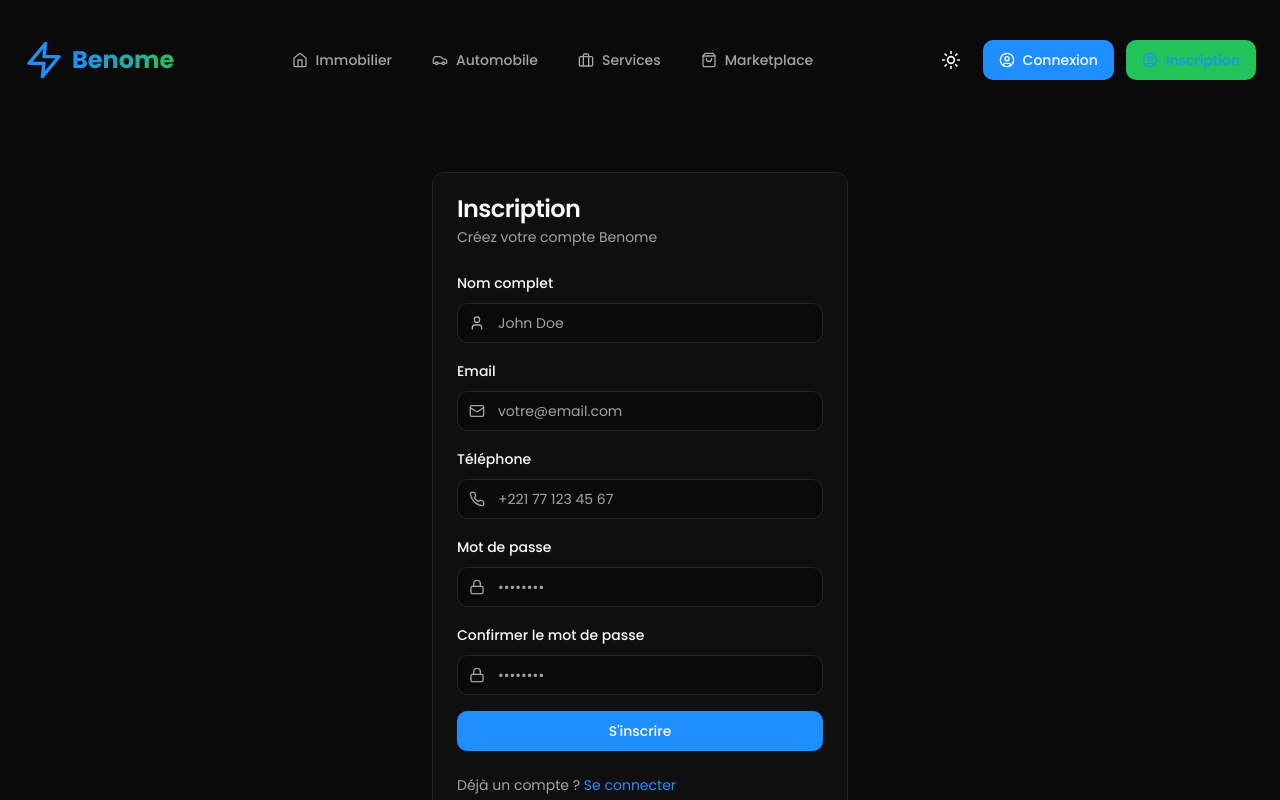
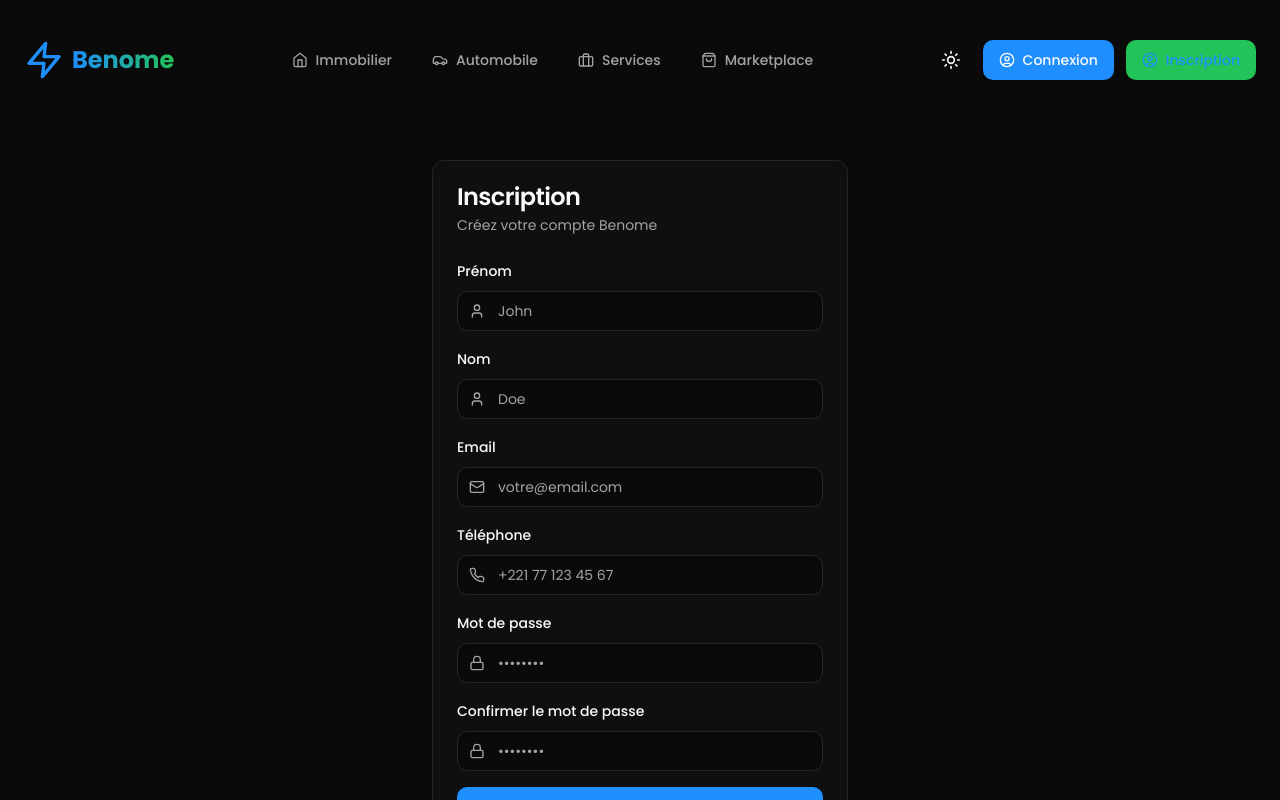
Before and after one commit to idontknowtheusername-paid/officielbenome, a React (Vite) app: page /inscription in a window 1280 px wide. Shown: the top 800 px of the page. Built offline with nearby package versions, Linux system fonts and the light colour scheme.

Commit message:
Update RegisterForm.jsx

```diff
--- a/src/components/auth/RegisterForm.jsx
+++ b/src/components/auth/RegisterForm.jsx
@@ -1,4 +1,3 @@
-
 import React from 'react';
 import { useForm } from 'react-hook-form';
 import { Link } from 'react-router-dom';
@@ -35,15 +34,38 @@ const RegisterForm = () => {
         <CardContent>
           <form onSubmit={handleSubmit(onSubmit)} className="space-y-4">
             <div className="space-y-2">
-              <Label htmlFor="name">Nom complet</Label>
+              <Label htmlFor="firstName">Prénom</Label>
               <div className="relative">
                 <User className="absolute left-3 top-3 h-4 w-4 text-muted-foreground" />
                 <Input
-                  id="name"
+                  id="firstName"
                   type="text"
-                  placeholder="John Doe"
+                  placeholder="John"
                   className="pl-10"
-                  {...register('name', {
+                  {...register('firstName', {
+                    required: 'Le prénom est requis',
+                    minLength: {
+                      value: 2,
+                      message: 'Le prénom doit contenir au moins 2 caractères'
+                    }
+                  })}
+                />
+              </div>
+              {errors.firstName && (
+                <p className="text-sm text-destructive">{errors.firstName.message}</p>
+              )}
+            </div>
+
+            <div className="space-y-2">
+              <Label htmlFor="lastName">Nom</Label>
+              <div className="relative">
+                <User className="absolute left-3 top-3 h-4 w-4 text-muted-foreground" />
+                <Input
+                  id="lastName"
+                  type="text"
+                  placeholder="Doe"
+                  className="pl-10"
+                  {...register('lastName', {
                     required: 'Le nom est requis',
                     minLength: {
                       value: 2,
@@ -52,8 +74,8 @@ const RegisterForm = () => {
                   })}
                 />
               </div>
-              {errors.name && (
-                <p className="text-sm text-destructive">{errors.name.message}</p>
+              {errors.lastName && (
+                <p className="text-sm text-destructive">{errors.lastName.message}</p>
               )}
             </div>
 
@@ -81,15 +103,15 @@ const RegisterForm = () => {
             </div>
 
             <div className="space-y-2">
-              <Label htmlFor="phone">Téléphone</Label>
+              <Label htmlFor="phoneNumber">Téléphone</Label>
               <div className="relative">
                 <Phone className="absolute left-3 top-3 h-4 w-4 text-muted-foreground" />
                 <Input
-                  id="phone"
+                  id="phoneNumber"
                   type="tel"
                   placeholder="+221 77 123 45 67"
                   className="pl-10"
-                  {...register('phone', {
+                  {...register('phoneNumber', {
                     required: 'Le numéro de téléphone est requis',
                     pattern: {
                       value: /^\+?[1-9]\d{1,14}$/,
@@ -98,8 +120,8 @@ const RegisterForm = () => {
                   })}
                 />
               </div>
-              {errors.phone && (
-                <p className="text-sm text-destructive">{errors.phone.message}</p>
+              {errors.phoneNumber && (
+                <p className="text-sm text-destructive">{errors.phoneNumber.message}</p>
               )}
             </div>
 
```
